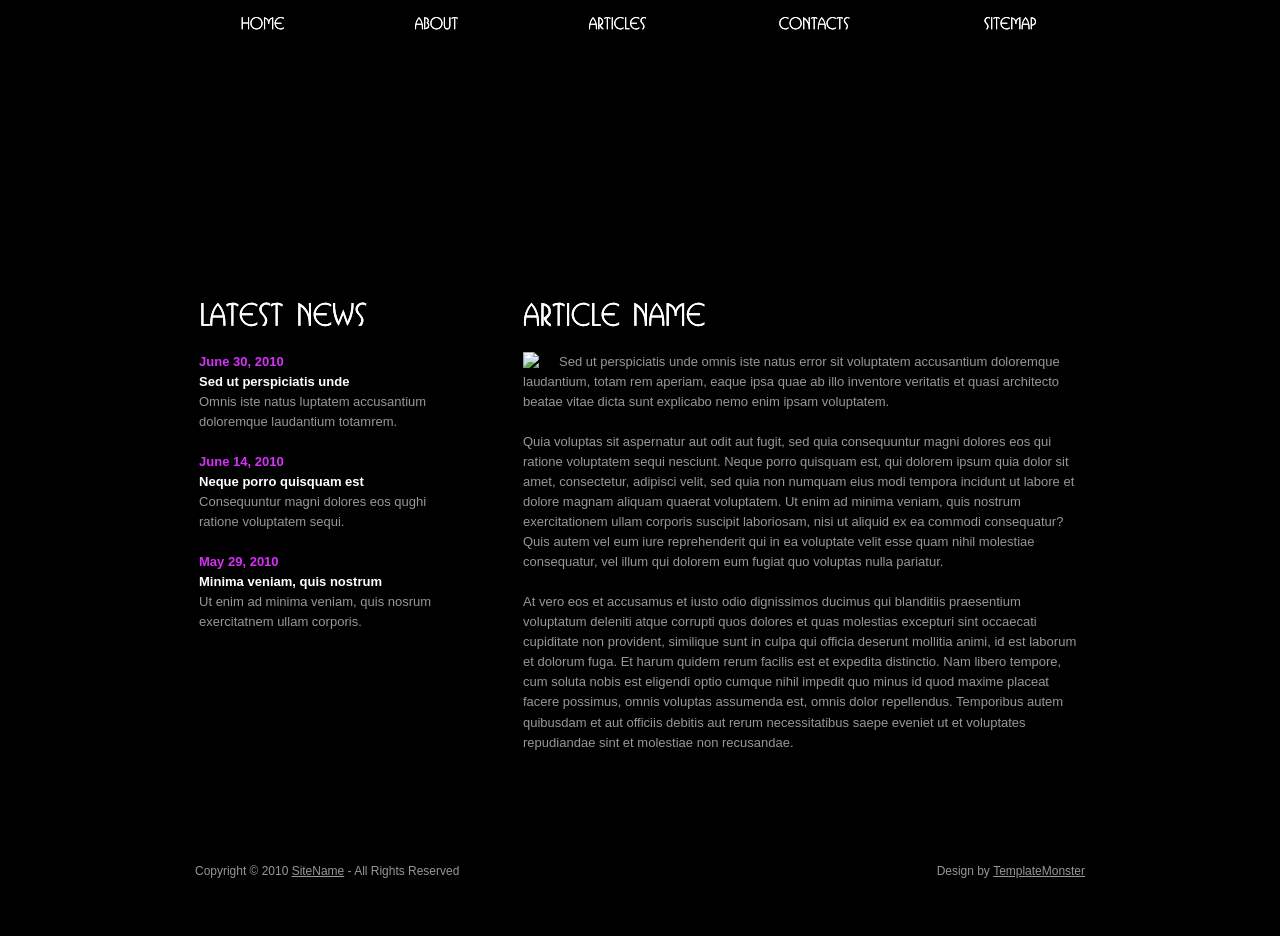
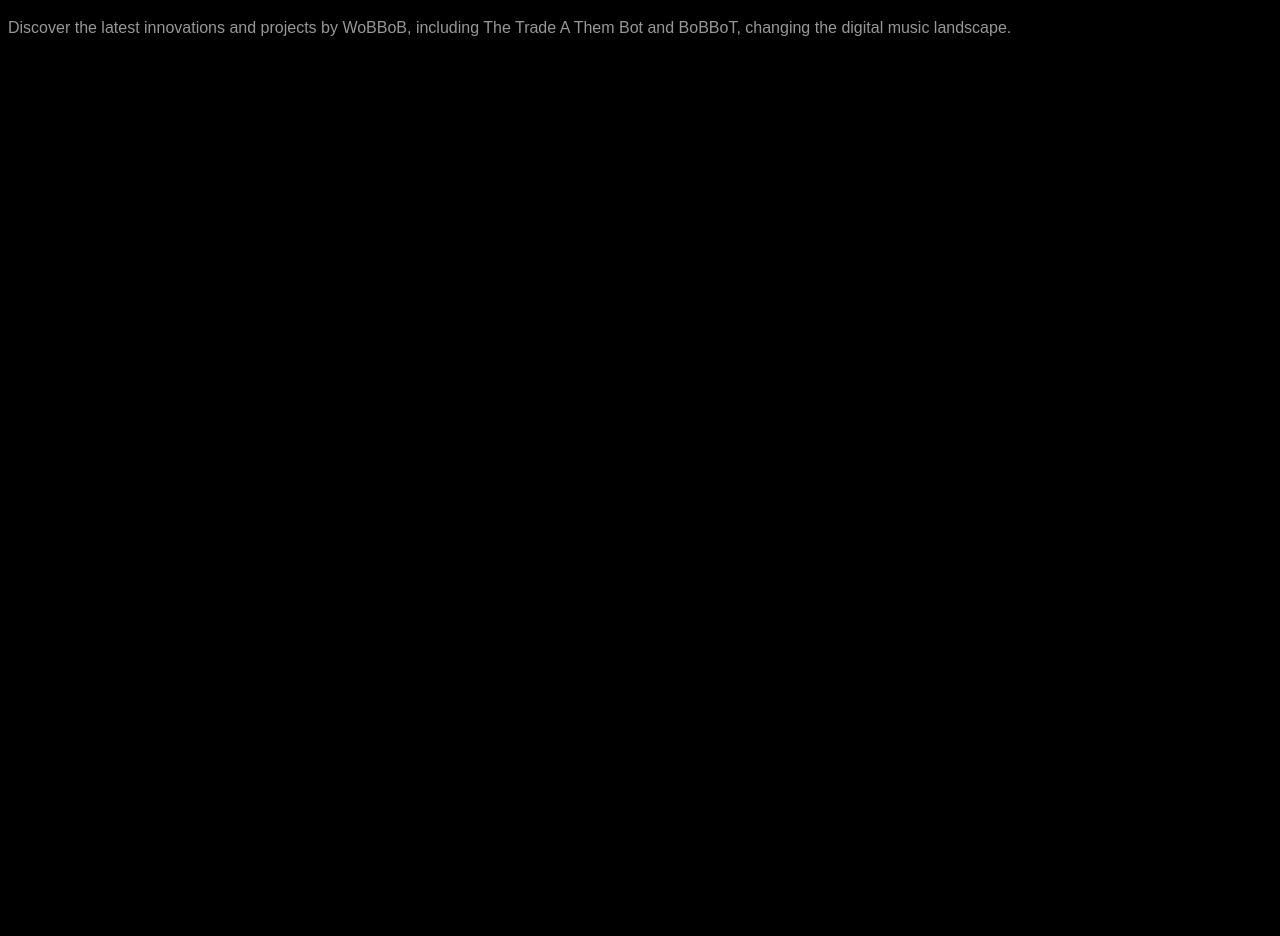
Before and after one commit to wobbob89/wobbob.pro1, a plain HTML site: page article.html in a window 1280 px wide. After the commit the page ends 816 px from the top, so only its background shows below. Drawn offline with Linux system fonts and the light colour scheme.

Commit message:
Update article.html

```diff
--- a/article.html
+++ b/article.html
@@ -1,71 +1,11 @@
 <!DOCTYPE html>
 <html lang="en">
 <head>
-<title>Music Beats | Article</title>
-<meta charset="utf-8">
-<link rel="stylesheet" href="css/reset.css" type="text/css" media="all">
-<link rel="stylesheet" href="css/layout.css" type="text/css" media="all">
-<link rel="stylesheet" href="css/style.css" type="text/css" media="all">
-<script type="text/javascript" src="js/jquery-1.4.2.min.js" ></script>
-<script type="text/javascript" src="js/cufon-yui.js"></script>
-<script type="text/javascript" src="js/cufon-replace.js"></script>
-<script type="text/javascript" src="js/script.js"></script>
-<script type="text/javascript" src="js/ITC_Busorama_500.font.js"></script>
-<!--[if lt IE 7]>
-<link rel="stylesheet" href="css/ie6.css" type="text/css" media="screen">
-<script type="text/javascript" src="js/ie_png.js"></script>
-<script type="text/javascript">ie_png.fix('.png, header nav ul li, header nav ul li a, h1 a');</script>
-<![endif]-->
-<!--[if lt IE 9]><script type="text/javascript" src="js/html5.js"></script><![endif]-->
+  <title>WoBBoB Featured Article</title>
+  <link rel="stylesheet" href="css/style.css">
 </head>
-<body id="page4">
-<!-- START PAGE SOURCE -->
-<div class="wrap">
-  <header>
-    <div class="container">
-      <h1><a href="#">Music Beats</a></h1>
-      <nav>
-        <ul>
-          <li class="m1"><a href="index.html"><span>home</span></a></li>
-          <li class="m2"><a href="about-us.html"><span>about</span></a></li>
-          <li class="m3"><a href="articles.html"><span>articles</span></a></li>
-          <li class="m4"><a href="contact-us.html"><span>contacts</span></a></li>
-          <li class="m5 last"><a href="sitemap.html"><span>sitemap</span></a></li>
-        </ul>
-      </nav>
-    </div>
-  </header>
-  <div class="container">
-    <aside>
-      <div class="inside">
-        <h2>Latest News</h2>
-        <ul class="news">
-          <li><a href="#">June 30, 2010</a><strong>Sed ut perspiciatis unde</strong>Omnis iste natus luptatem accusantium doloremque laudantium totamrem.</li>
-          <li><a href="#">June 14, 2010</a><strong>Neque porro quisquam est</strong>Consequuntur magni dolores eos qughi ratione voluptatem sequi.</li>
-          <li><a href="#">May 29, 2010</a><strong>Minima veniam, quis nostrum</strong>Ut enim ad minima veniam, quis nosrum exercitatnem ullam corporis.</li>
-        </ul>
-      </div>
-    </aside>
-    <section id="content">
-      <h2>Article Name</h2>
-      <div class="img-box"><img src="images/3page-img1.jpg">Sed ut perspiciatis unde omnis iste natus error sit voluptatem accusantium doloremque laudantium, totam rem aperiam, eaque ipsa quae ab illo inventore veritatis et quasi architecto beatae vitae dicta sunt explicabo nemo enim ipsam voluptatem.</div>
-      <p>Quia voluptas sit aspernatur aut odit aut fugit, sed quia consequuntur magni dolores eos qui ratione voluptatem sequi nesciunt. Neque porro quisquam est, qui dolorem ipsum quia dolor sit amet, consectetur, adipisci velit, sed quia non numquam eius modi tempora incidunt ut labore et dolore magnam aliquam quaerat voluptatem. Ut enim ad minima veniam, quis nostrum exercitationem ullam corporis suscipit laboriosam, nisi ut aliquid ex ea commodi consequatur? Quis autem vel eum iure reprehenderit qui in ea voluptate velit esse quam nihil molestiae consequatur, vel illum qui dolorem eum fugiat quo voluptas nulla pariatur.</p>
-      <p class="p0">At vero eos et accusamus et iusto odio dignissimos ducimus qui blanditiis praesentium voluptatum deleniti atque corrupti quos dolores et quas molestias excepturi sint occaecati cupiditate non provident, similique sunt in culpa qui officia deserunt mollitia animi, id est laborum et dolorum fuga. Et harum quidem rerum facilis est et expedita distinctio. Nam libero tempore, cum soluta nobis est eligendi optio cumque nihil impedit quo minus id quod maxime placeat facere possimus, omnis voluptas assumenda est, omnis dolor repellendus. Temporibus autem quibusdam et aut officiis debitis aut rerum necessitatibus saepe eveniet ut et voluptates repudiandae sint et molestiae non recusandae.</p>
-    </section>
-    <div class="clear"></div>
-  </div>
-</div>
-<footer>
-  <div class="container">
-    <div class="cont-bot"></div>
-    <div class="footerlink">
-      <p class="lf">Copyright &copy; 2010 <a href="#">SiteName</a> - All Rights Reserved</p>
-      <p class="rf">Design by <a href="http://www.templatemonster.com/">TemplateMonster</a></p>
-      <div style="clear:both;"></div>
-    </div>
-  </div>
-</footer>
-<script type="text/javascript"> Cufon.now(); </script>
-<!-- END PAGE SOURCE -->
+<body>
+  <h1>Featured WoBBoB Article</h1>
+  <p>Discover the latest innovations and projects by WoBBoB, including The Trade A Them Bot and BoBBoT, changing the digital music landscape.</p>
 </body>
 </html>
```
